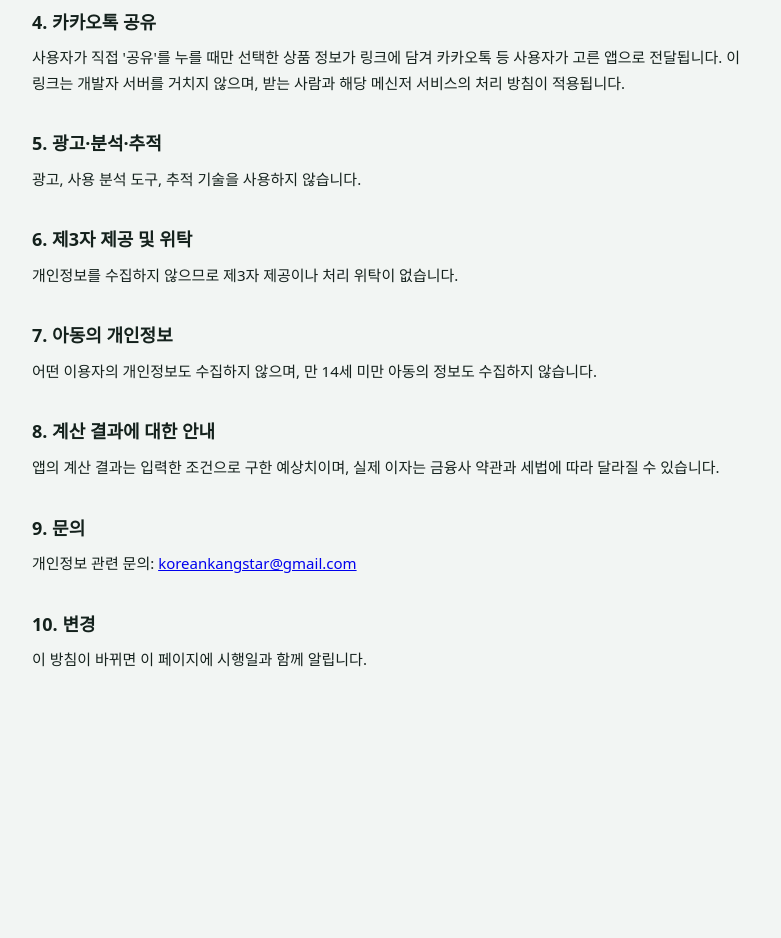
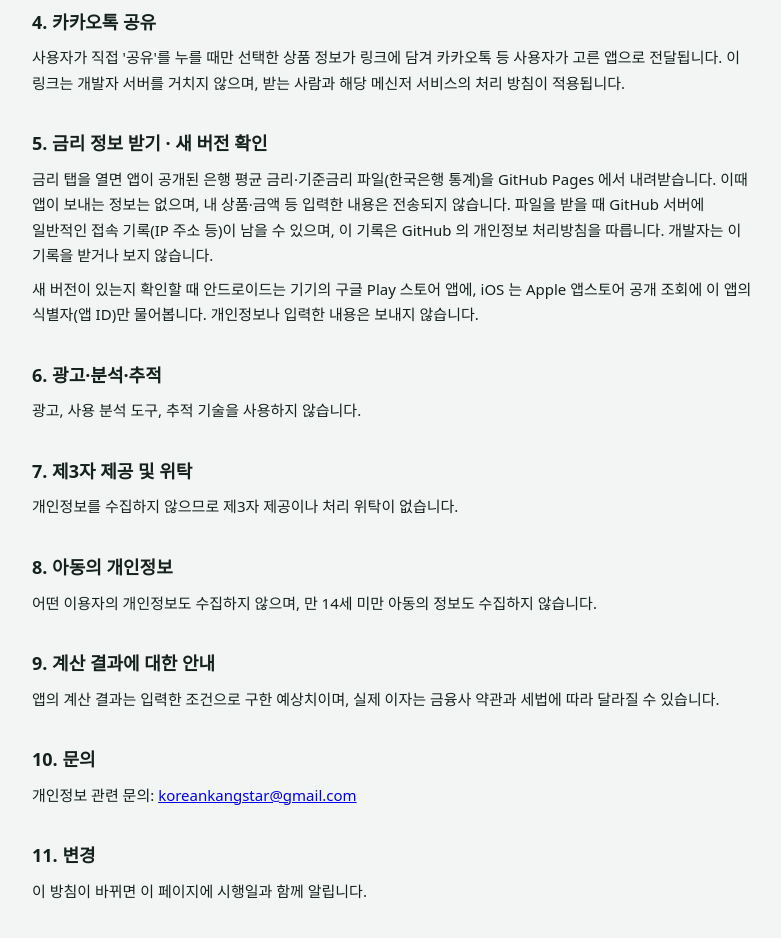
Before and after one commit to korean-kangstar/firegauge-privacy, a plain HTML site: page index.html in a window 1280 px wide. Shown: the part 720-1658 px from the top of the page, without its empty margins (248-1029 px from the left). Before the commit the page ends 1465 px from the top, so only its background shows below. Drawn offline with Linux system fonts and the light colour scheme.

Commit message:
개인정보처리방침 개정 (2026-11-27): 금리 정보 받기 · 새 버전 확인 항목 추가

```diff
--- a/index.html
+++ b/index.html
@@ -20,10 +20,10 @@
 <body>
 <main>
   <h1>개인정보처리방침</h1>
-  <p class="meta">파이어게이지 (FIRE Gauge) · Android <code>kr.firegauge.app</code> · iOS <code>kr.FireGauge.app</code><br>시행일 2026년 11월 1일</p>
+  <p class="meta">파이어게이지 (FIRE Gauge) · Android <code>kr.firegauge.app</code> · iOS <code>kr.FireGauge.app</code><br>시행일 2026년 11월 1일 · 개정 2026년 11월 27일 (금리 탭 추가)</p>
 
   <div class="box">
-    <p><b>요약:</b> 이 앱은 회원가입이 없고, 서버가 없으며, 개인정보를 수집하거나 외부로 보내지 않습니다. 입력한 내용은 사용자의 기기 안에만 저장됩니다.</p>
+    <p><b>요약:</b> 이 앱은 회원가입이 없고, 서버가 없으며, 개인정보를 수집하거나 외부로 보내지 않습니다. 입력한 내용은 사용자의 기기 안에만 저장됩니다. 금리 탭은 공개된 금리 통계 파일을 내려받기만 합니다.</p>
   </div>
 
   <h2>1. 수집하는 개인정보</h2>
@@ -43,22 +43,26 @@
   <h2>4. 카카오톡 공유</h2>
   <p>사용자가 직접 '공유'를 누를 때만 선택한 상품 정보가 링크에 담겨 카카오톡 등 사용자가 고른 앱으로 전달됩니다. 이 링크는 개발자 서버를 거치지 않으며, 받는 사람과 해당 메신저 서비스의 처리 방침이 적용됩니다.</p>
 
-  <h2>5. 광고·분석·추적</h2>
+  <h2>5. 금리 정보 받기 · 새 버전 확인</h2>
+  <p>금리 탭을 열면 앱이 공개된 은행 평균 금리·기준금리 파일(한국은행 통계)을 GitHub Pages 에서 내려받습니다. 이때 앱이 보내는 정보는 없으며, 내 상품·금액 등 입력한 내용은 전송되지 않습니다. 파일을 받을 때 GitHub 서버에 일반적인 접속 기록(IP 주소 등)이 남을 수 있으며, 이 기록은 GitHub 의 개인정보 처리방침을 따릅니다. 개발자는 이 기록을 받거나 보지 않습니다.</p>
+  <p>새 버전이 있는지 확인할 때 안드로이드는 기기의 구글 Play 스토어 앱에, iOS 는 Apple 앱스토어 공개 조회에 이 앱의 식별자(앱 ID)만 물어봅니다. 개인정보나 입력한 내용은 보내지 않습니다.</p>
+
+  <h2>6. 광고·분석·추적</h2>
   <p>광고, 사용 분석 도구, 추적 기술을 사용하지 않습니다.</p>
 
-  <h2>6. 제3자 제공 및 위탁</h2>
+  <h2>7. 제3자 제공 및 위탁</h2>
   <p>개인정보를 수집하지 않으므로 제3자 제공이나 처리 위탁이 없습니다.</p>
 
-  <h2>7. 아동의 개인정보</h2>
+  <h2>8. 아동의 개인정보</h2>
   <p>어떤 이용자의 개인정보도 수집하지 않으며, 만 14세 미만 아동의 정보도 수집하지 않습니다.</p>
 
-  <h2>8. 계산 결과에 대한 안내</h2>
+  <h2>9. 계산 결과에 대한 안내</h2>
   <p>앱의 계산 결과는 입력한 조건으로 구한 예상치이며, 실제 이자는 금융사 약관과 세법에 따라 달라질 수 있습니다.</p>
 
-  <h2>9. 문의</h2>
+  <h2>10. 문의</h2>
   <p>개인정보 관련 문의: <a href="mailto:koreankangstar@gmail.com">koreankangstar@gmail.com</a></p>
 
-  <h2>10. 변경</h2>
+  <h2>11. 변경</h2>
   <p>이 방침이 바뀌면 이 페이지에 시행일과 함께 알립니다.</p>
 </main>
 </body>
```
